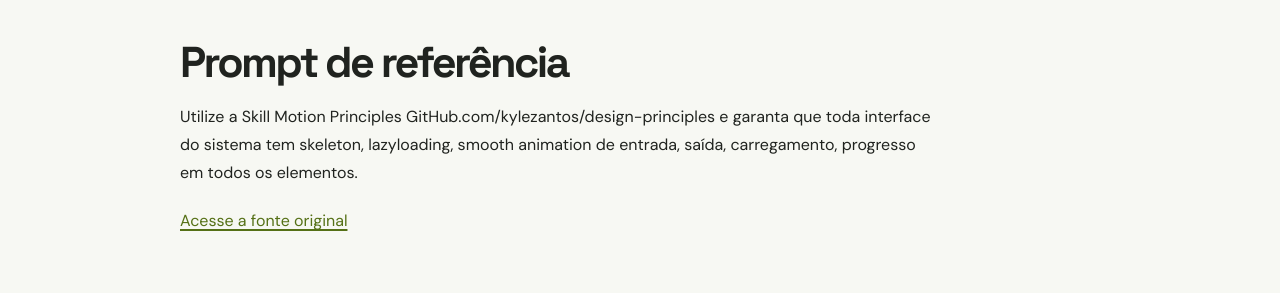
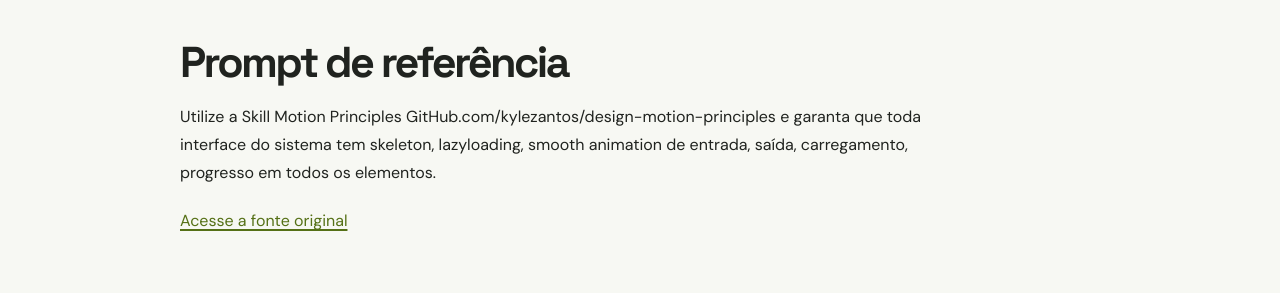
Before and after one commit to ronanrodrigo/notes, a Jekyll site: the page built from _posts/2026-08-09-motion-design-principles-skeletons-lazyloading.md, in a window 1280 px wide. Shown: the part 272-565 px from the top of the page. Built offline with Jekyll 4.4.1, drawn with Linux system fonts in a browser that asks for light colours.

Commit message:
Fix broken repository link in motion design post

```diff
--- a/_posts/2026-08-09-motion-design-principles-skeletons-lazyloading.md
+++ b/_posts/2026-08-09-motion-design-principles-skeletons-lazyloading.md
@@ -12,9 +12,9 @@
 
 ## Prompt de referência
 
-Utilize a Skill Motion Principles GitHub.com/kylezantos/design-principles e garanta que toda interface do sistema tem skeleton, lazyloading, smooth animation de entrada, saída, carregamento, progresso em todos os elementos.
+Utilize a Skill Motion Principles GitHub.com/kylezantos/design-motion-principles e garanta que toda interface do sistema tem skeleton, lazyloading, smooth animation de entrada, saída, carregamento, progresso em todos os elementos.
 
-[Acesse a fonte original](https://github.com/kylezantos/design-principles)
+[Acesse a fonte original](https://github.com/kylezantos/design-motion-principles)
 
 ## Skeleton screens e estados de carregamento
 
```
Also changed, not shown: other parts of _posts/2026-08-09-motion-design-principles-skeletons-lazyloading.md (+1 -1 lines).
